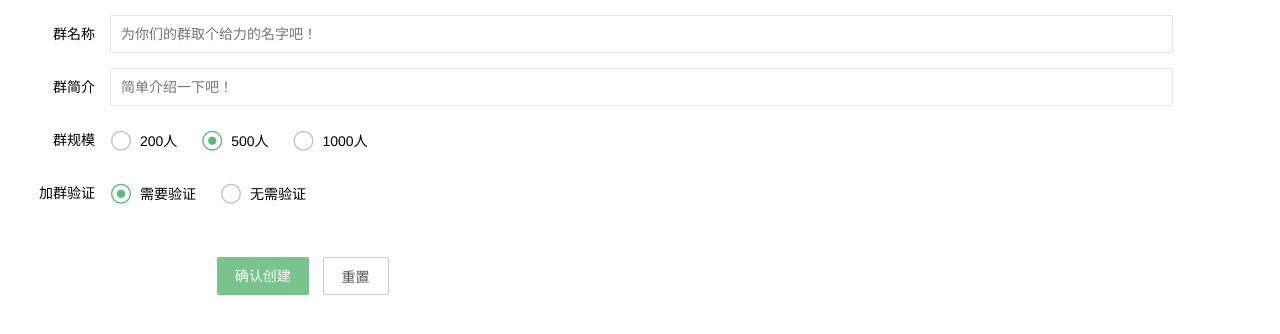
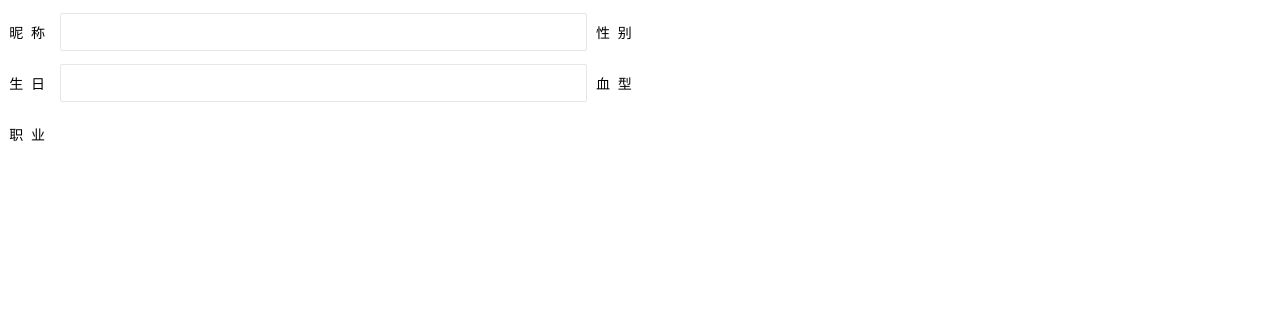
Before and after one commit to husniababaeva3cw6f/GitHub-ZCx, a PHP site: page /static/layui/css/modules/layim/html/getInformation.html in a window 1280 px wide. Shown: the top 334 px of the page. Run offline with PHP 8.4, Linux system fonts and the light colour scheme.

Commit message:
12/12
好友资料页面

```diff
--- a/class/doAction.php
+++ b/class/doAction.php
@@ -284,7 +284,7 @@
         if (!$groupIdx['groupIdx'] && $cn['cn'] < 6) {//最多建5个群
             $success = $PdoMySQL->add($data,$tb_group);
             $res['code'] = 0;
-            $res['msg'] = "";
+            $res['msg'] = "群 ".$data['groupName']." 创建成功";
             $res['data'] = $groupIdx;
         }else{
             $res['code'] = -1;
--- a/index.php
+++ b/index.php
@@ -130,7 +130,7 @@
                     , notice: true //是否开启桌面消息提醒，默认false
                     , msgbox: layui.cache.dir + 'css/modules/layim/html/msgbox.html' //消息盒子页面地址，若不开启，剔除该项即可
                     , find: layui.cache.dir + 'css/modules/layim/html/find.html' //发现页面地址，若不开启，剔除该项即可
-                    , chatLog: layui.cache.dir + 'css/modules/layim/html/chatLog.html' //聊天记录页面地址，若不开启，剔除该项即可
+                    , chatLog: layui.cache.dir + 'css/modules/layim/html/chatlog.html' //聊天记录页面地址，若不开启，剔除该项即可
                     , createGroup: layui.cache.dir + 'css/modules/layim/html/createGroup.html' //创建群页面地址，若不开启，剔除该项即可
                     , getInformation: layui.cache.dir + 'css/modules/layim/html/getInformation.html' //好友群资料页面
                 });
--- a/static/layui/css/modules/layim/html/getInformation.html
+++ b/static/layui/css/modules/layim/html/getInformation.html
@@ -3,7 +3,7 @@
 <head>
 <meta charset="utf-8">
 <meta name="viewport" content="width=device-width, initial-scale=1, maximum-scale=1">
-<title>创建群</title>
+<title>好友/群资料</title>
 <link rel="stylesheet" href="../../../layui.2.1.7.css">
 <link rel="stylesheet" href="../../../layui.demo.css">
 <style type="text/css">
@@ -49,7 +49,21 @@
 }
 .lay_page{position: fixed;bottom: 0;margin-left: -15px;margin-bottom: 20px;background: #fff;width: 100%;}
 .layui-laypage{width: 105px;margin:0 auto;display: block}
-.pt30{padding-top: 30px;}
+.pt13{padding-top: 13px;}
+.pd0{padding: 0px;}
+.label{
+    float: left;
+    display: block;
+    padding: 9px 5px;
+    width: 40px;
+    font-weight: 400;
+    text-align: right;
+  }
+.block {
+    margin-left: 60px;
+    min-height: 36px;
+}
+
 </style>
 <script type='text/javascript' src='../../../../../../static/js/webim.config.js'></script>
 <script type='text/javascript' src='../../../../../../static/js/strophe-1.2.8.min.js'></script>
@@ -62,16 +76,15 @@
 }).extend({
     socket: 'socket'
 });
-layui.use(['form','layim','laypage','socket',], function(socket){
+layui.use(['layim','form','laydate','socket',], function(socket,form,laydate){
   var layim = layui.layim
   , layer = layui.layer
   ,laytpl = layui.laytpl
   ,form = layui.form
-  ,$ = layui.jquery
-  ,laypage = layui.laypage
-  ,param =  location.search;
+  ,laydate = layui.laydate
+  ,$ = layui.jquery;
   var cache = parent.layui.layim.cache();
-	var url = '../../../../../../'+cache.base.commitGroupInfo.url || {};  //获得URL参数。
+  var url = '../../../../../../'+cache.base.getInformation.url || {};  //获得URL参数。
     $('body').on('click', '.sure', function () {//添加好友
         var othis = $(this);
         var data = {
@@ -82,45 +95,78 @@
         };
         parent.layui.im.commitGroupInfo(othis,data);
     });
+    laydate.render({
+      elem: '#birthday'
+      ,format: 'yyyy年MM月dd日' //可任意组合
+    });
 });
 </script>
 </head>
 <body>
-<form class="layui-form layui-row mt15" action="">
-  <div class="layui-form-item layui-col-xs11">
-    <label class="layui-form-label">群名称</label>
-    <div class="layui-input-block">
-      <input type="text" name="groupName" id="groupName" lay-verify="required" autocomplete="off" placeholder="为你们的群取个给力的名字吧！" class="layui-input">
+<div class="layui-form" id="LAY_view">
+      <div class="layui-col-xs11 pt13">
+        <div class="layui-col-xs6 ">
+          <label class="label">昵&nbsp;&nbsp;称</label>
+          <div class="block">
+            <input type="text" class="layui-input" name="memberName" id="memberName" lay-verify="required" autocomplete="off" placeholder="">
           </div>
         </div>
-  <div class="layui-form-item layui-col-xs11">
-    <label class="layui-form-label">群简介</label>
-    <div class="layui-input-block">
-      <input type="text" name="des" id="des" autocomplete="off" placeholder="简单介绍一下吧！" class="layui-input">
+        <div class="layui-col-xs6">
+          <label class="label">性&nbsp;&nbsp;别</label>
+          <div class="block">
+            <select name="memberSex" lay-verify="required">
+              <option value="">请选择性别</option>
+              <option value="1">男</option>
+              <option value="2">女</option>
+              <option value="0">保密</option>
+            </select>
           </div>
         </div>
-  <div class="layui-form-item layui-col-xs11">
-    <label class="layui-form-label">群规模</label>
-    <div class="layui-input-block">
-		<input type="radio" name="number" value="200" title="200人">
-		<input type="radio" name="number" value="500" title="500人" checked="">
-		<input type="radio" name="number" value="1000" title="1000人">
+      </div>
+      <div class="layui-col-xs11 pt13">
+        <div class="layui-col-xs6 ">
+          <label class="label">生&nbsp;&nbsp;日</label>
+          <div class="block">
+            <input type="text" class="layui-input" name="birthday" id="birthday" lay-verify="required">
           </div>
         </div>
-  <div class="layui-form-item layui-col-xs11">
-    <label class="layui-form-label">加群验证</label>
-    <div class="layui-input-block">
-		<input type="radio" name="approval" value="1" title="需要验证" checked="">
-		<input type="radio" name="approval" value="-1" title="无需验证">
+        <div class="layui-col-xs6">
+          <label class="label">血&nbsp;&nbsp;型</label>
+          <div class="block">
+            <select name="memberSex" lay-verify="required">
+              <option value="">请选择血型</option>
+              <option value="1">A型</option>
+              <option value="2">B型</option>
+              <option value="3">AB型</option>
+              <option value="4">O型</option>
+              <option value="5">其他血型</option>
+            </select>
           </div>
         </div>
-  <div class="layui-form-item layui-col-xs10 layui-col-xs-offset1 pt30">
-    <div class="layui-input-block">
-      <a lay-submit class="layui-btn btncolor sure" >确认创建</a>
-      <button type="reset" class="layui-btn layui-btn-primary">重置</button>
+      </div>
+      <div class="layui-col-xs11 pt13">
+          <label class="label">职&nbsp;&nbsp;业</label>
+          <div class="block">
+            <select name="memberSex" lay-verify="required">
+              <option value="">请选择职业</option>
+              <option value="1">计算机/互联网/通信</option>
+              <option value="2">生产/工艺/制造</option>
+              <option value="3">文化/广告/传媒</option>
+              <option value="4">学生</option>
+              <option value="5">其他</option>
+            </select>
           </div>
       </div>
-</form>
+</div>
 
+<textarea title="资料模版" id="LAY_tpl" style="display:none;">
+{{# layui.each(d.data, function(index, item){
+  if(item.from == parent.layui.layim.cache().mine.id){ }}
+    <li class="layim-chat-mine"><div class="layim-chat-user"><img src="http://test.guoshanchina.com/uploads/person/{{ item.from }}.jpg"><cite><i>{{ item.timestamp }}</i>{{ item.fromName }}</cite></div><div class="layim-chat-text">{{ layui.layim.content(item.content) }}</div></li>
+  {{# } else { }}
+    <li><div class="layim-chat-user"><img src="http://test.guoshanchina.com/uploads/person/{{ item.from }}.jpg"><cite>{{ item.fromName }}<i>{{item.timestamp }}</i></cite></div><div class="layim-chat-text">{{ layui.layim.content(item.content) }}</div></li>
+  {{# }
+}); }}
+</textarea>
 </body>
 </html>
```
Also changed, not shown: static/js/socket.js (+12 -11 lines). Lines whose indentation alone changed are shown as unchanged.
